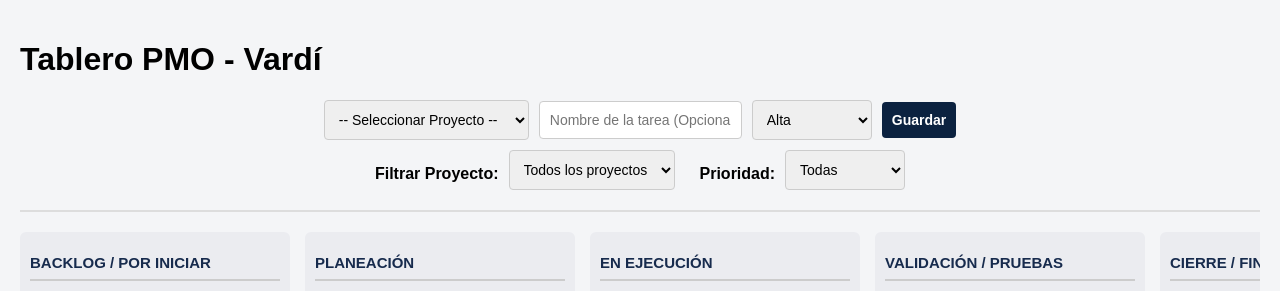
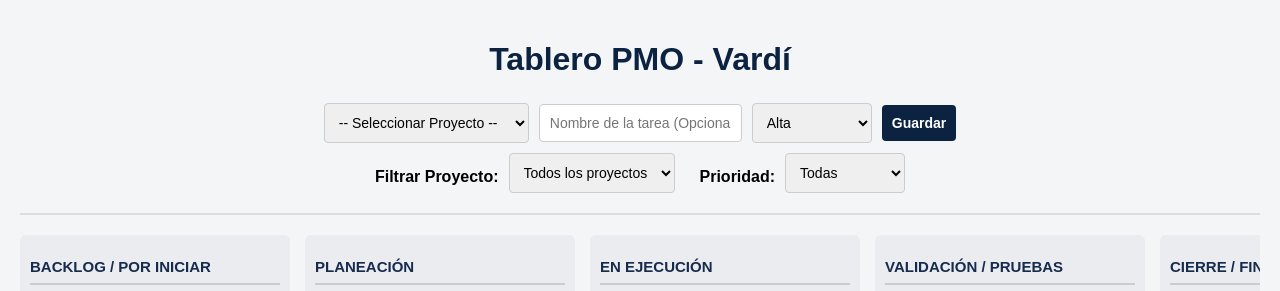
Before and after one commit to carlosmanrrique437-dotcom/tablerokanban, a plain HTML site: page index.html in a window 1280 px wide. Drawn offline with Linux system fonts and the light colour scheme; no server answers.

Commit message:
Update styles.css

```diff
--- a/styles.css
+++ b/styles.css
@@ -5,14 +5,10 @@ body {
   padding: 20px;
 }
 
-.header-logo {
+h1 {
   text-align: center;
-  margin-bottom: 20px;
-}
-
-.header-logo img {
-  max-height: 80px;
-  object-fit: contain;
+  color: #0b2240;
+  margin-bottom: 25px;
 }
 
 .form-container {
```
